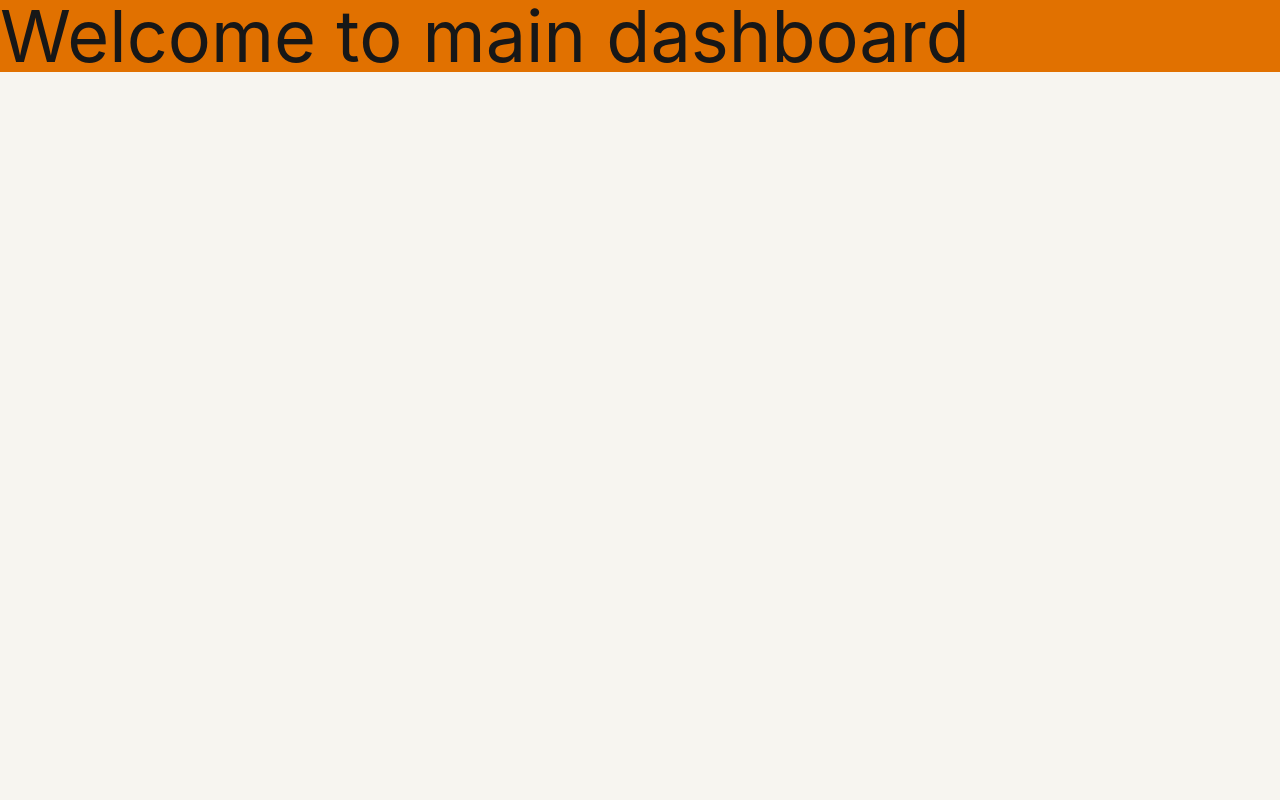
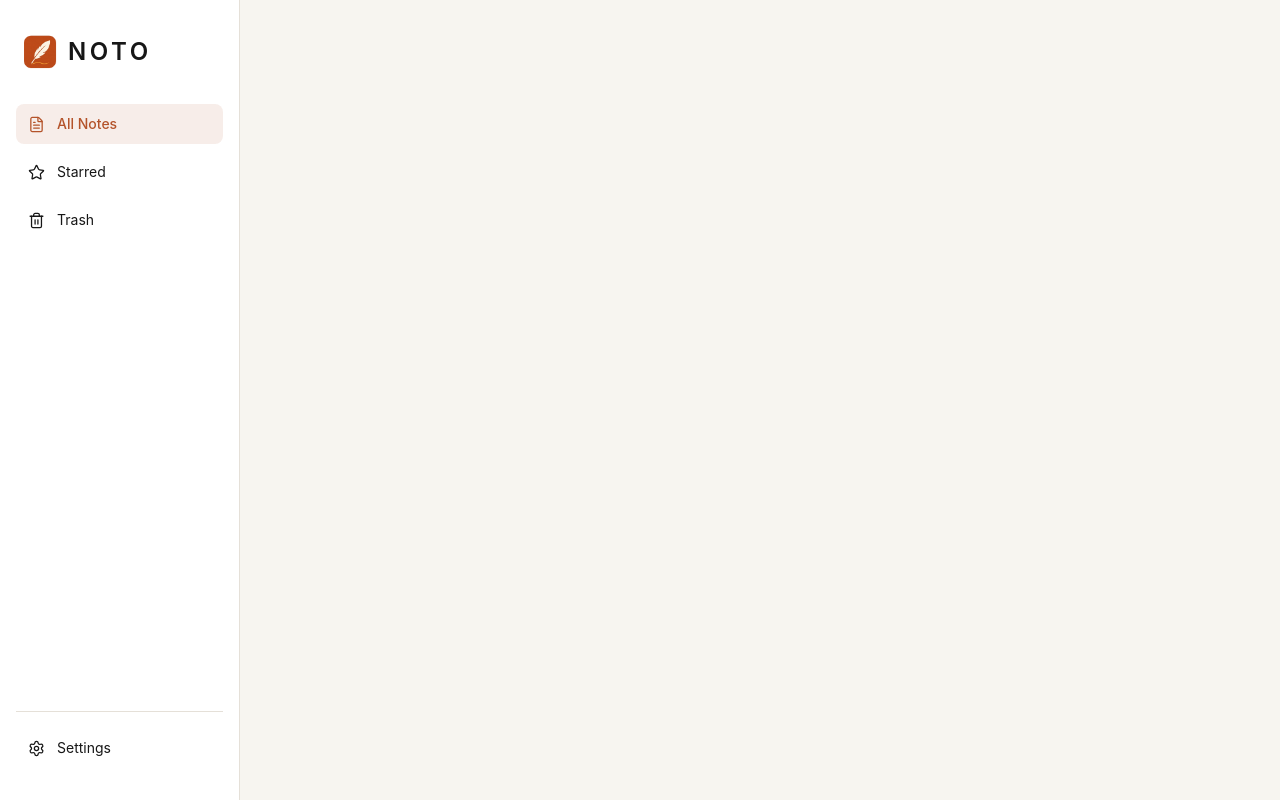
Before and after one commit to 10pshine-cohort-9/cohort-9-mern-7817-wajahat, a React app in the folder frontend/: page /dashboard in a window 1280 px wide. Built offline with nearby package versions, Linux system fonts and the light colour scheme; the HTML template or start-up script is replaced by a standard one.

Commit message:
responsive sidebar/navbar design

```diff
--- a/frontend/package.json
+++ b/frontend/package.json
@@ -12,6 +12,7 @@
   "dependencies": {
     "@tailwindcss/vite": "^4.3.3",
     "axios": "^1.19.0",
+    "lucide-react": "^1.31.0",
     "react": "^19.2.8",
     "react-dom": "^19.2.8",
     "react-router-dom": "^7.18.2",
--- a/frontend/src/App.jsx
+++ b/frontend/src/App.jsx
@@ -3,7 +3,6 @@ import { useTheme } from "./theme/ThemeContext";
 import AppRoutes from "./routes/AppRoutes";
 
 const App = () => {
-  //const { theme, toggleTheme } = useTheme();
     return (
       <AppRoutes/>
     );
--- /dev/null
+++ b/frontend/src/components/layout/DesktopNavButton.jsx
@@ -0,0 +1,20 @@
+const DesktopNavButton = ({ item, active, onClick }) => {
+  const Icon = item.icon;
+
+  return (
+    <button
+      type="button"
+      onClick={() => onClick(item.id)}
+      className={`flex w-full items-center gap-3 rounded-lg px-3 py-2.5 text-sm transition ${
+        active
+          ? "bg-(--color-primary)/10 font-medium text-(--color-primary)"
+          : "text-(--color-text) hover:bg-(--color-background)"
+      }`}
+    >
+      <Icon size={17} strokeWidth={1.8} />
+      {item.name}
+    </button>
+  );
+};
+
+export default DesktopNavButton;
--- /dev/null
+++ b/frontend/src/components/layout/MobileNavButton.jsx
@@ -0,0 +1,20 @@
+const MobileNavButton = ({ item, active, onClick }) => {
+  const Icon = item.icon;
+
+  return (
+    <button
+      type="button"
+      onClick={() => onClick(item.id)}
+      className={`flex flex-col items-center gap-1 rounded-lg px-4 py-2 transition ${
+        active
+          ? "bg-(--color-primary)/10 text-(--color-primary)"
+          : "text-(--color-text-secondary)"
+      }`}
+    >
+      <Icon size={19} strokeWidth={1.8} />
+      <span className="text-[10px]">{item.name}</span>
+    </button>
+  );
+};
+
+export default MobileNavButton;
--- /dev/null
+++ b/frontend/src/components/layout/Navigation.jsx
@@ -0,0 +1,76 @@
+import { useState } from "react";
+import { FileText, Star, Trash2, Settings, LogOut } from "lucide-react";
+import logo from "../../assets/logo.png";
+import DesktopNavButton from "./DesktopNavButton";
+import MobileNavButton from "./MobileNavButton";
+
+const items = [
+  {
+    id: "notes",
+    name: "All Notes",
+    icon: FileText,
+  },
+  {
+    id: "starred",
+    name: "Starred",
+    icon: Star,
+  },
+  {
+    id: "trash",
+    name: "Trash",
+    icon: Trash2,
+  },
+];
+
+const Navigation = () => {
+  const [activeItem, setActiveItem] = useState("notes");
+
+  const handleNavigation = (id) => {
+    setActiveItem(id);
+  };
+
+  return (
+    <>
+      <aside className="hidden h-screen w-60 shrink-0 flex-col border-r border-(--color-border) bg-(--color-surface) px-4 py-8 md:flex">
+        <div className="mb-8 flex items-center gap-2 px-1">
+          <img
+            src={logo}
+            alt="Noto logo"
+            className="h-10 w-10 object-contain"
+          />
+          <span className="text-2xl font-semibold tracking-[0.15em] text-(--color-text)">
+            NOTO
+          </span>
+        </div>
+        <nav className="space-y-2">
+          {items.map((item) => (
+            <DesktopNavButton
+              key={item.id}
+              item={item}
+              active={activeItem === item.id}
+              onClick={handleNavigation}
+            />
+          ))}
+        </nav>
+        <div className="mt-auto border-t border-(--color-border) pt-4">
+          <button className="flex w-full items-center gap-3 rounded-lg px-3 py-2.5 text-sm text-(--color-text) transition hover:bg-(--color-background)">
+            <Settings size={17} strokeWidth={1.8} />
+            Settings
+          </button>
+        </div>
+      </aside>
+      {/* mobile navigation bar in short for smaller screeen */}
+      <nav className="fixed bottom-0 left-0 right-0 z-50 flex h-16 items-center justify-around border-t border-(--color-border) bg-(--color-surface) px-4 md:hidden">
+        {items.map((item) => (
+          <MobileNavButton
+            key={item.id}
+            item={item}
+            active={activeItem === item.id}
+            onClick={handleNavigation}
+          />
+        ))}
+      </nav>
+    </>
+  );
+};
+export default Navigation;
--- a/frontend/src/main.jsx
+++ b/frontend/src/main.jsx
@@ -9,7 +9,7 @@ ReactDOM.createRoot(document.getElementById("root")).render(
   <React.StrictMode>
     <ThemeProvider>
       <AuthProvider>
-        <App />
+        <App/>
       </AuthProvider>
 
     </ThemeProvider>
--- a/frontend/src/pages/Dashboard.jsx
+++ b/frontend/src/pages/Dashboard.jsx
@@ -1,8 +1,16 @@
 import React from 'react'
+import Navigation from '../components/layout/Navigation';
 
 const Dashboard = () => {
+
+  const handleLogout=()=>{
+    console.log('logging out')
+  };
   return (
-    <div className='bg-amber-600 text-7xl'>Welcome to main dashboard</div>
+    <div>
+      <Navigation/>
+    </div>
+
   )
 }
 
```
Also changed, not shown: frontend/src/components/layout/AppLayout.jsx (deleted), frontend/src/components/layout/Navbar.jsx (deleted), frontend/src/components/layout/Sidebar.jsx (deleted), 1 other file (tests, documents, lock files or other folders).
